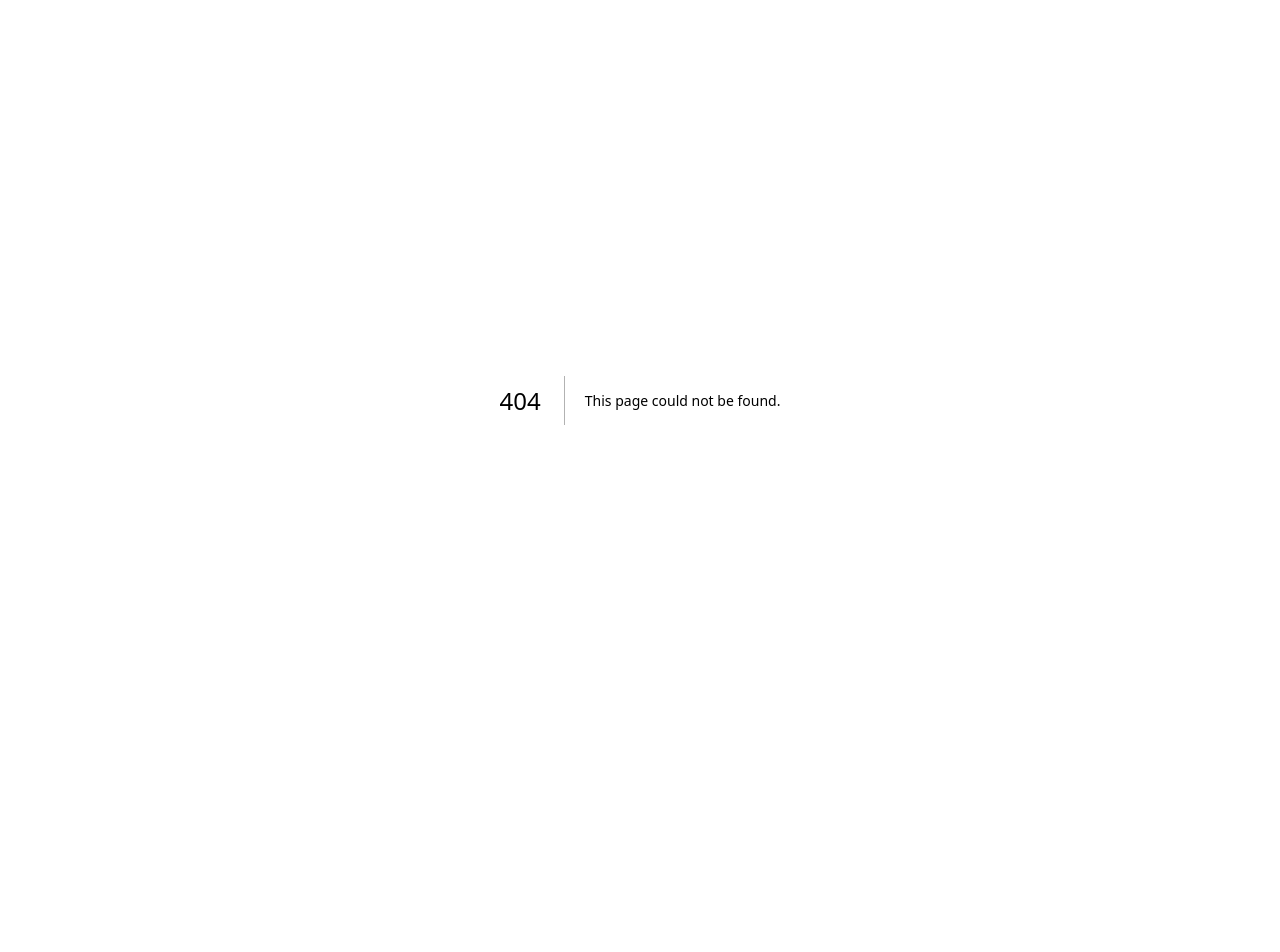
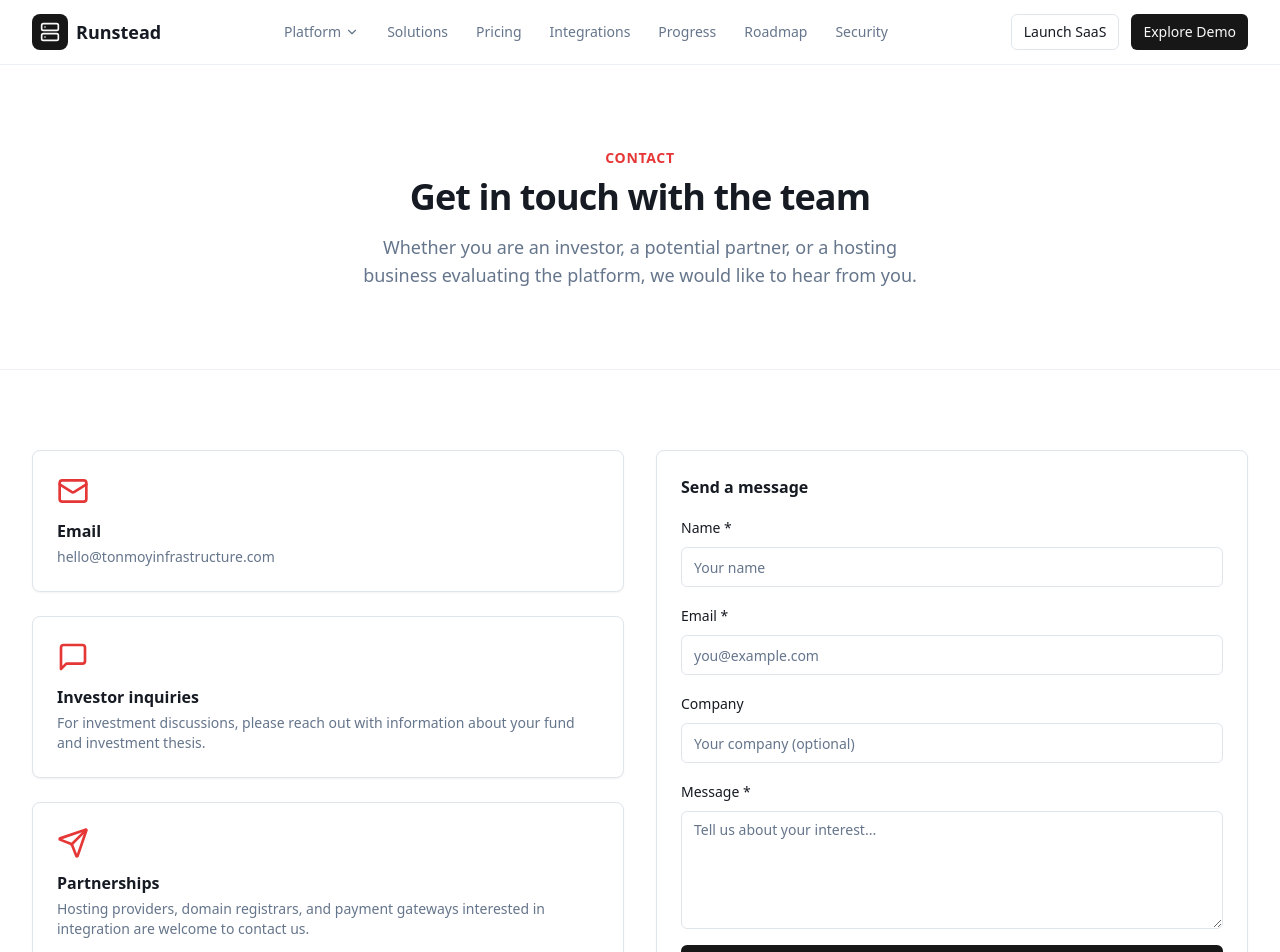
Before and after one commit to eshanized/Runstead, a Next.js app: page /contact in a window 1280 px wide. Before the commit this address had no page. Shown: the top 952 px of the page. Before the commit the page ends 800 px from the top, so only its background shows below. Built offline with nearby package versions, Linux system fonts and the light colour scheme.

Commit message:
feat(contact): add contact page component

```diff
--- /dev/null
+++ b/app/contact/page.tsx
@@ -0,0 +1,144 @@
+'use client';
+
+import { useState } from 'react';
+import Link from 'next/link';
+import { Mail, MessageSquare, Send, ArrowRight } from 'lucide-react';
+import { MarketingLayout } from '@/components/marketing/marketing-layout';
+import { SectionHeading } from '@/components/marketing/section-heading';
+import { Button } from '@/components/ui/button';
+import { Card, CardContent } from '@/components/ui/card';
+import { Input } from '@/components/ui/input';
+import { Textarea } from '@/components/ui/textarea';
+import { Label } from '@/components/ui/label';
+import { Alert, AlertDescription, AlertTitle } from '@/components/ui/alert';
+import { siteConfig } from '@/lib/config/site';
+
+export default function ContactPage() {
+  const [name, setName] = useState('');
+  const [email, setEmail] = useState('');
+  const [company, setCompany] = useState('');
+  const [message, setMessage] = useState('');
+  const [submitted, setSubmitted] = useState(false);
+  const [errors, setErrors] = useState<Record<string, string>>({});
+
+  function validate(): boolean {
+    const e: Record<string, string> = {};
+    if (!name.trim()) e.name = 'Name is required';
+    if (!email.trim()) e.email = 'Email is required';
+    else if (!/^[^\s@]+@[^\s@]+\.[^\s@]+$/.test(email)) e.email = 'Please enter a valid email address';
+    if (!message.trim()) e.message = 'Message is required';
+    else if (message.trim().length < 10) e.message = 'Message must be at least 10 characters';
+    setErrors(e);
+    return Object.keys(e).length === 0;
+  }
+
+  function handleSubmit(ev: React.FormEvent) {
+    ev.preventDefault();
+    if (validate()) {
+      setSubmitted(true);
+    }
+  }
+
+  return (
+    <MarketingLayout>
+      <section className="border-b border-border/60 py-20">
+        <div className="mx-auto max-w-7xl px-4 sm:px-6 lg:px-8">
+          <SectionHeading
+            eyebrow="Contact"
+            title="Get in touch with the team"
+            description="Whether you are an investor, a potential partner, or a hosting business evaluating the platform, we would like to hear from you."
+          />
+        </div>
+      </section>
+
+      <section className="border-b border-border/60 py-20">
+        <div className="mx-auto max-w-7xl px-4 sm:px-6 lg:px-8">
+          <div className="grid gap-8 lg:grid-cols-2">
+            <div className="space-y-6">
+              <Card>
+                <CardContent className="pt-6">
+                  <Mail className="h-8 w-8 text-accent" />
+                  <h3 className="mt-3 font-semibold">Email</h3>
+                  <p className="mt-1 text-sm text-muted-foreground">{siteConfig.contactEmail}</p>
+                </CardContent>
+              </Card>
+              <Card>
+                <CardContent className="pt-6">
+                  <MessageSquare className="h-8 w-8 text-accent" />
+                  <h3 className="mt-3 font-semibold">Investor inquiries</h3>
+                  <p className="mt-1 text-sm text-muted-foreground">For investment discussions, please reach out with information about your fund and investment thesis.</p>
+                </CardContent>
+              </Card>
+              <Card>
+                <CardContent className="pt-6">
+                  <Send className="h-8 w-8 text-accent" />
+                  <h3 className="mt-3 font-semibold">Partnerships</h3>
+                  <p className="mt-1 text-sm text-muted-foreground">Hosting providers, domain registrars, and payment gateways interested in integration are welcome to contact us.</p>
+                </CardContent>
+              </Card>
+            </div>
+
+            <Card>
+              <CardContent className="pt-6">
+                {submitted ? (
+                  <div className="flex flex-col items-center justify-center py-12 text-center">
+                    <div className="flex h-12 w-12 items-center justify-center rounded-full bg-success/10 text-success">
+                      <Send className="h-6 w-6" />
+                    </div>
+                    <h3 className="mt-4 font-semibold">Message recorded (simulated)</h3>
+                    <p className="mt-2 max-w-sm text-sm text-muted-foreground">
+                      This is a demonstration form. Your message was not actually sent to a server.
+                      In the production platform, this form will deliver your inquiry to the team.
+                    </p>
+                    <Button variant="outline" className="mt-4" onClick={() => { setSubmitted(false); setName(''); setEmail(''); setCompany(''); setMessage(''); }}>
+                      Send another message
+                    </Button>
+                  </div>
+                ) : (
+                  <form onSubmit={handleSubmit} className="space-y-4">
+                    <h3 className="font-semibold">Send a message</h3>
+                    <div className="space-y-2">
+                      <Label htmlFor="name">Name *</Label>
+                      <Input id="name" value={name} onChange={(e) => setName(e.target.value)} placeholder="Your name" />
+                      {errors.name && <p className="text-xs text-destructive">{errors.name}</p>}
+                    </div>
+                    <div className="space-y-2">
+                      <Label htmlFor="email">Email *</Label>
+                      <Input id="email" type="email" value={email} onChange={(e) => setEmail(e.target.value)} placeholder="you@example.com" />
+                      {errors.email && <p className="text-xs text-destructive">{errors.email}</p>}
+                    </div>
+                    <div className="space-y-2">
+                      <Label htmlFor="company">Company</Label>
+                      <Input id="company" value={company} onChange={(e) => setCompany(e.target.value)} placeholder="Your company (optional)" />
+                    </div>
+                    <div className="space-y-2">
+                      <Label htmlFor="message">Message *</Label>
+                      <Textarea id="message" value={message} onChange={(e) => setMessage(e.target.value)} placeholder="Tell us about your interest..." rows={5} />
+                      {errors.message && <p className="text-xs text-destructive">{errors.message}</p>}
+                    </div>
+                    <Button type="submit" className="w-full">Send message (simulated)</Button>
+                  </form>
+                )}
+              </CardContent>
+            </Card>
+          </div>
+        </div>
+      </section>
+
+      <section className="py-20">
+        <div className="mx-auto max-w-3xl px-4 sm:px-6 lg:px-8 space-y-6">
+          <Alert>
+            <AlertTitle>Simulated contact form</AlertTitle>
+            <AlertDescription>
+              This contact form is a demo. Submissions are handled locally in the browser and are not delivered
+              to any email address or server. To reach the team directly, please email {siteConfig.contactEmail}.
+            </AlertDescription>
+          </Alert>
+          <div className="text-center">
+            <Button asChild variant="outline"><Link href="/demo">Explore the demo instead <ArrowRight className="ml-2 h-4 w-4" /></Link></Button>
+          </div>
+        </div>
+      </section>
+    </MarketingLayout>
+  );
+}
```
